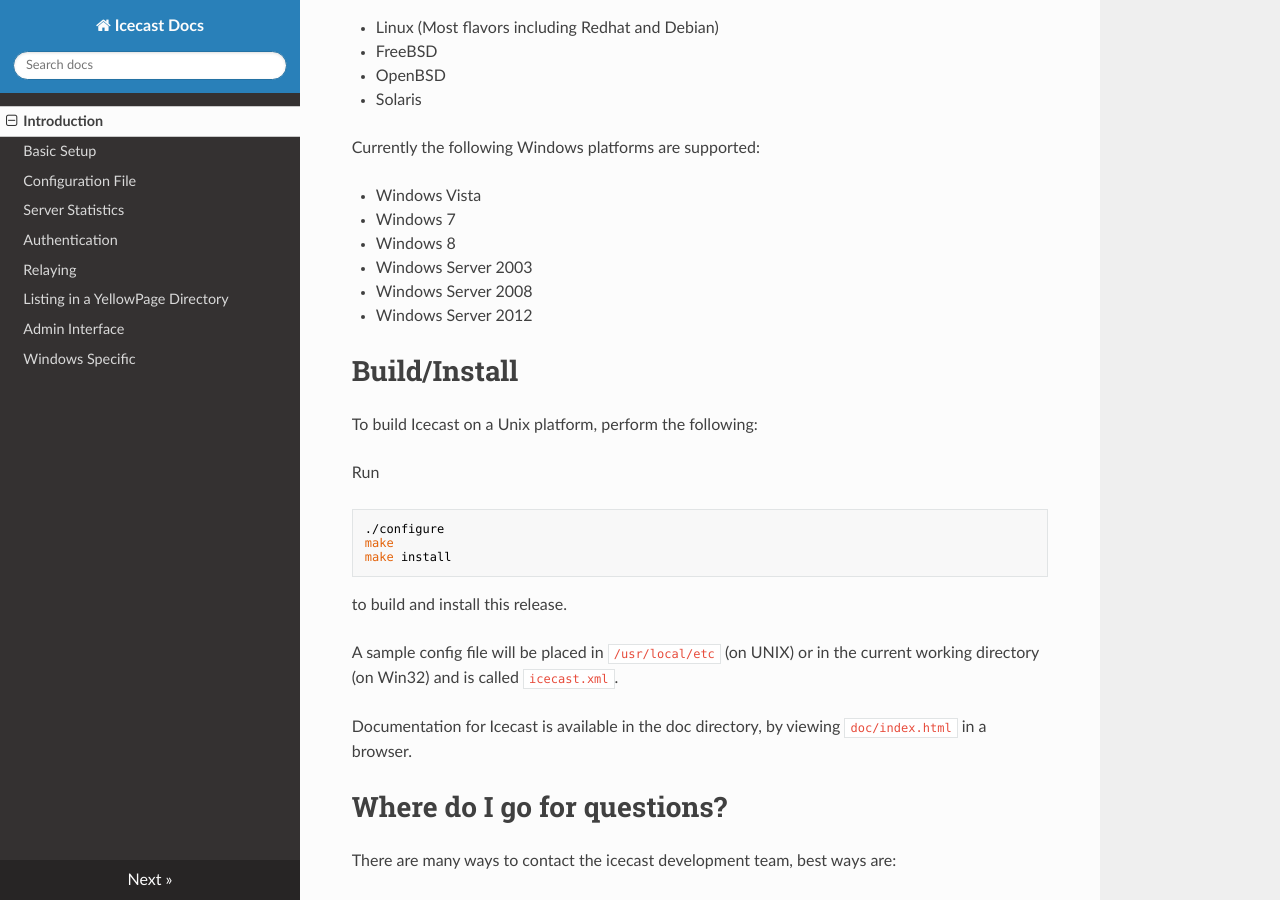
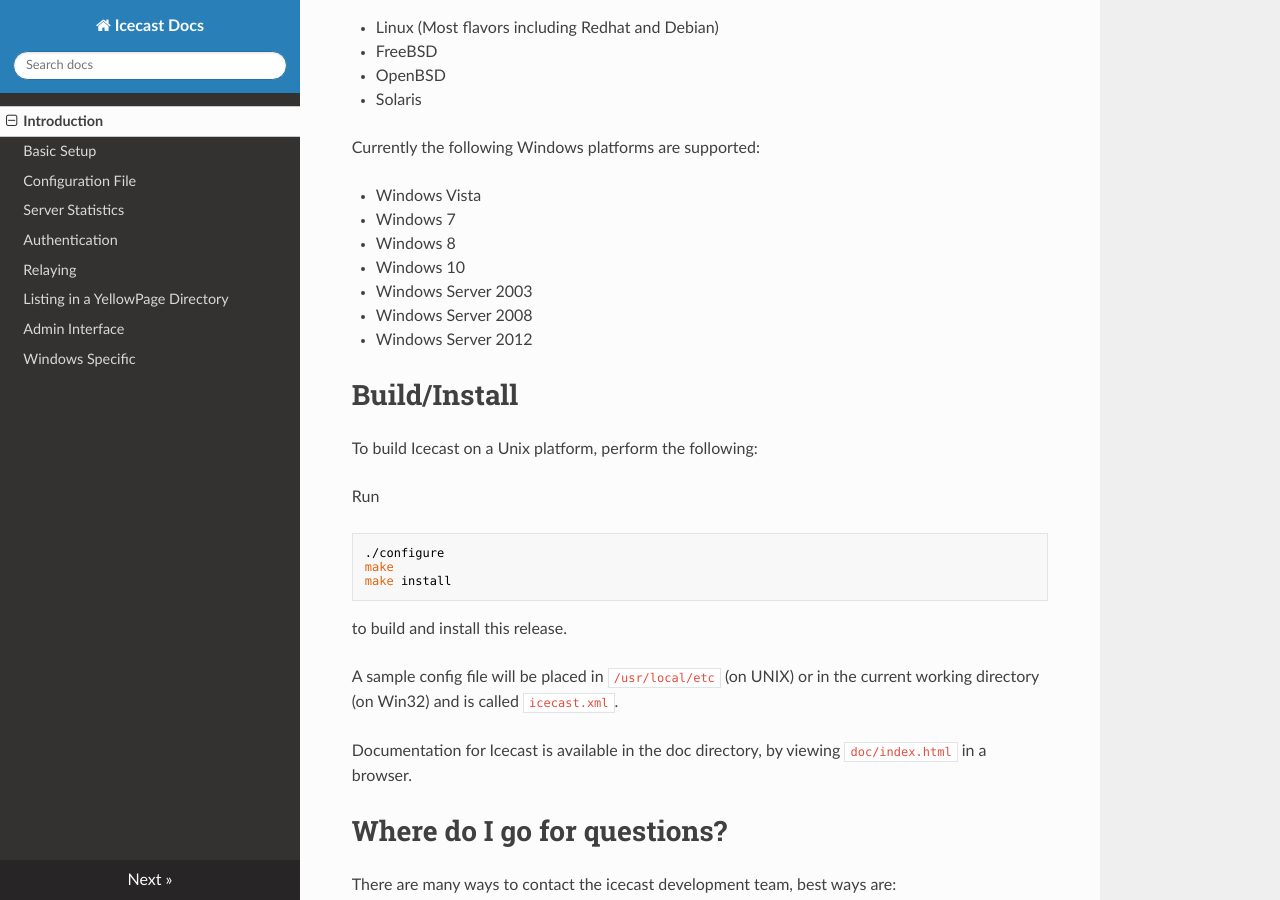
Before and after one commit to barionleg/Xipho, an MkDocs documentation site: the page built from docs/index.md, in a window 1280 px wide and 900 px high, scrolled down 794 px. Built offline with MkDocs 1.6.1, drawn with Linux system fonts in a browser that asks for light colours; nearby versions of some CDN libraries; old or Windows-style settings are respelled for this version of MkDocs.

Commit message:
Add Windows 10 to list of supported Windows versions

```diff
--- a/docs/index.md
+++ b/docs/index.md
@@ -36,6 +36,7 @@ Currently the following Windows platforms are supported:
 -	Windows Vista
 -	Windows 7
 -	Windows 8
+-   Windows 10
 -	Windows Server 2003
 -	Windows Server 2008
 -	Windows Server 2012
```
